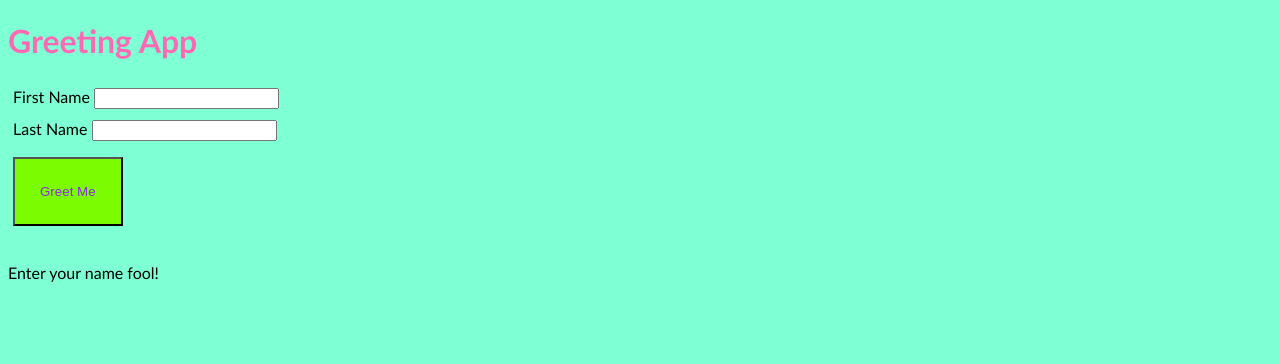
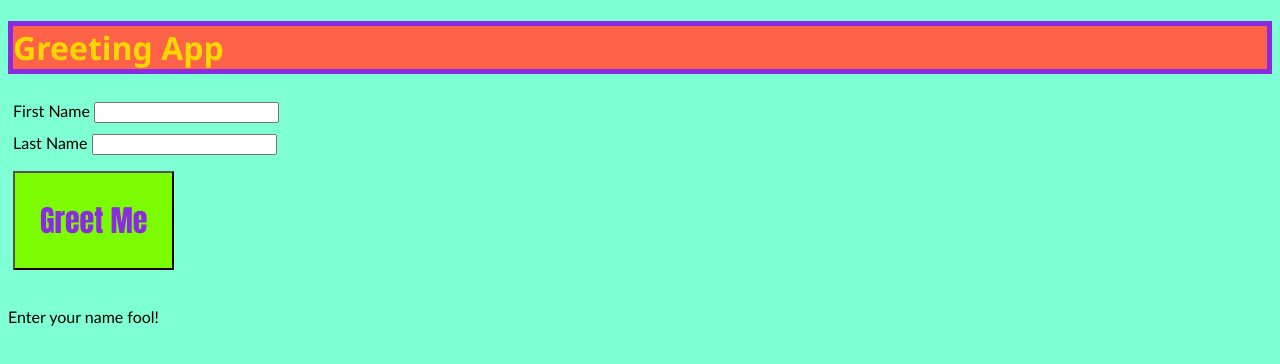
Before and after one commit to bpkotowski/bcp-4-2019, a plain HTML site: page index.html in a window 1280 px wide. Drawn offline with Linux system fonts and the light colour scheme.

Commit message:
more code added

```diff
--- a/index.html
+++ b/index.html
@@ -10,10 +10,10 @@
 <body>
     <h1>Greeting App</h1>
     <!-- first name and label input-->
-    <label>First Name
+    <label id="first-name">First Name
             <input type="text">
     </label>
-<label >Last Name
+<label id="last-name">Last Name
     <input type="text">
 
     <p>
--- a/main.css
+++ b/main.css
@@ -1,6 +1,8 @@
-h1 {;
-    color: hotpink;
-    border: 5px solid salmon
+h1 {
+
+    background-color: tomato;
+    color: gold;
+    border: 5px solid blueviolet;
     font-family: 'Segoe UI', Tahoma, Geneva, Verdana, sans-serif
 
 }
@@ -17,6 +19,8 @@ padding: 5px;
 }
 
 button {
+    font-family: Impact, Haettenschweiler, 'Arial Narrow Bold', sans-serif;
+    font-size: 30px;
     background: lawngreen;
     color: blueviolet;
     padding: 25px;
--- a/main.js
+++ b/main.js
@@ -1,5 +1,16 @@
 function greetMe() {
     console.log('greet function called');
+    var firstNameInput = document.getElementById('first-name');
+    var lastNameInput = document.getElementById('last-name');
+
+    var firstName = firstNameInput.value;
+    var lastName = lastNameInput.value;
+
+    var greeting = 'Hello'  + firstName + lastName + '!';
+
+    console.log(greeting);
+
+    console.log(firstName,  lastName);
 
 
 }
```
